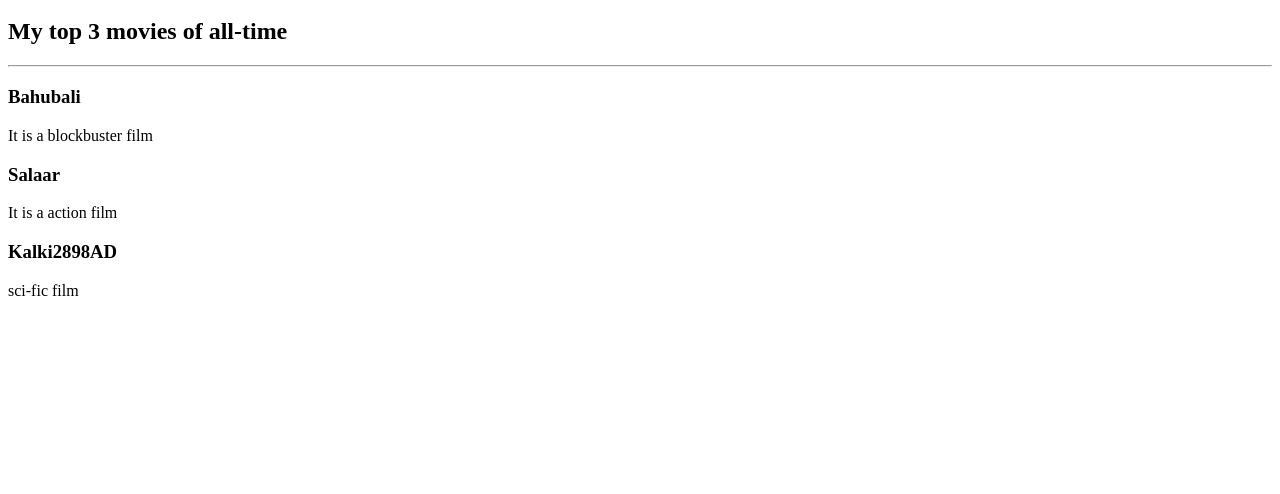
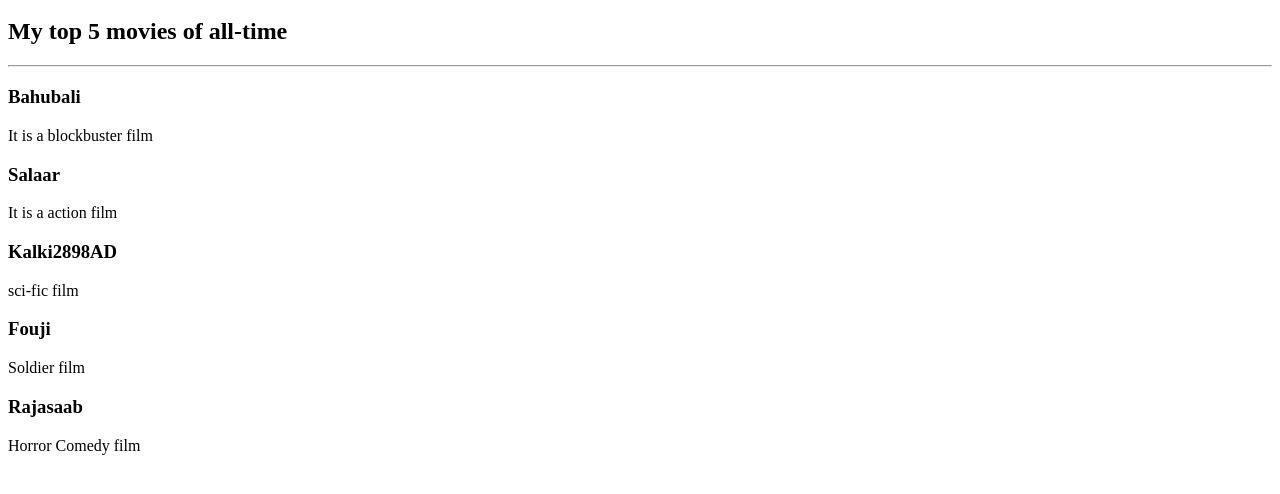
Before and after one commit to ITTADI-ASHOK/webdev-exercises, a plain HTML site: page 2.3 Movie Ranking Project/index.html in a window 1280 px wide. Shown: the part 48-542 px from the top of the page. Drawn offline with Linux system fonts and the light colour scheme.

Commit message:
Increase top movies list entries

```diff
--- a/2.3 Movie Ranking Project/index.html
+++ b/2.3 Movie Ranking Project/index.html
@@ -1,6 +1,6 @@
 <!-- Write your code below -->
  <h1>The best movie according to Ashok</h1>
- <h2>My top 3 movies of all-time</h2>
+ <h2>My top 5 movies of all-time</h2>
  <hr>
  <h3>Bahubali</h3>
  <p>It is a blockbuster film </p>
@@ -8,3 +8,7 @@
  <p>It is a action film</p>
  <h3>Kalki2898AD</h3>
  <P>sci-fic film</P>
+ <h3>Fouji</h3>
+ <P>Soldier film</P>
+ <h3>Rajasaab</h3>
+ <P>Horror Comedy film</P>
```
